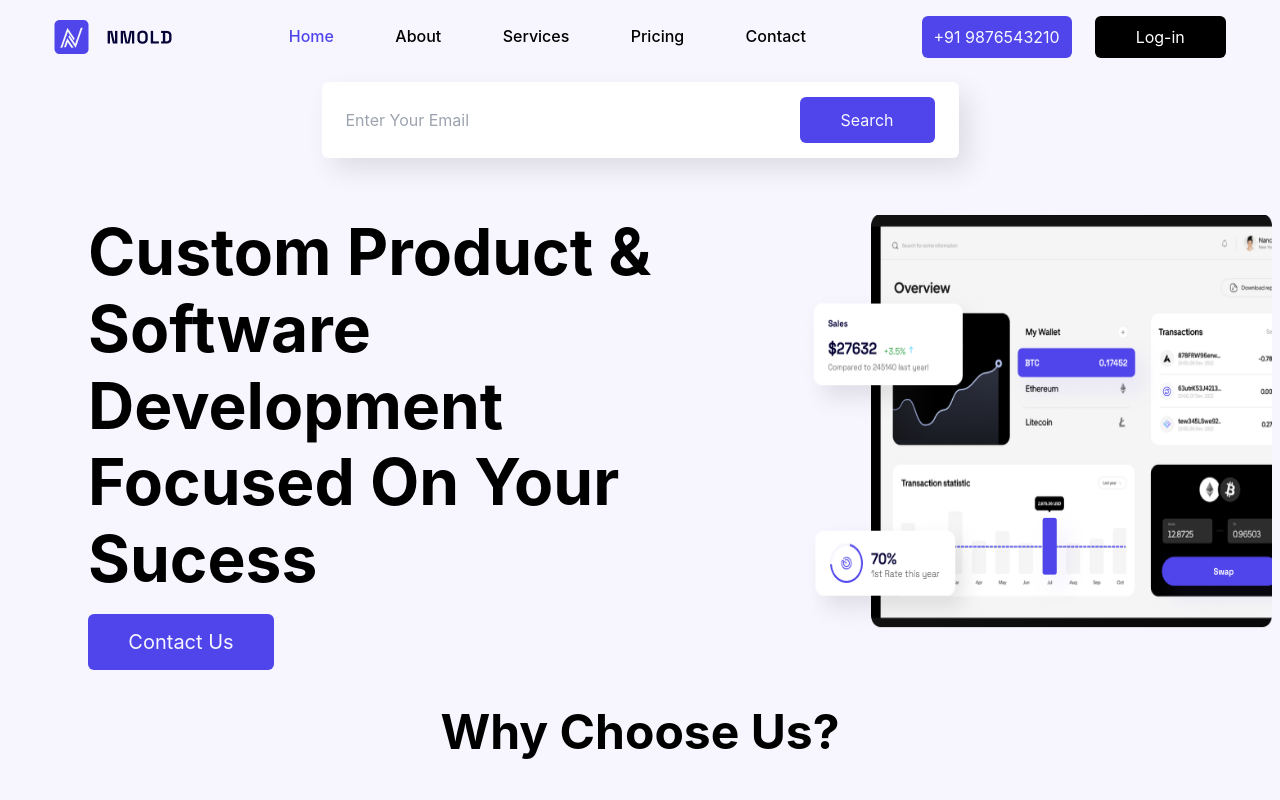
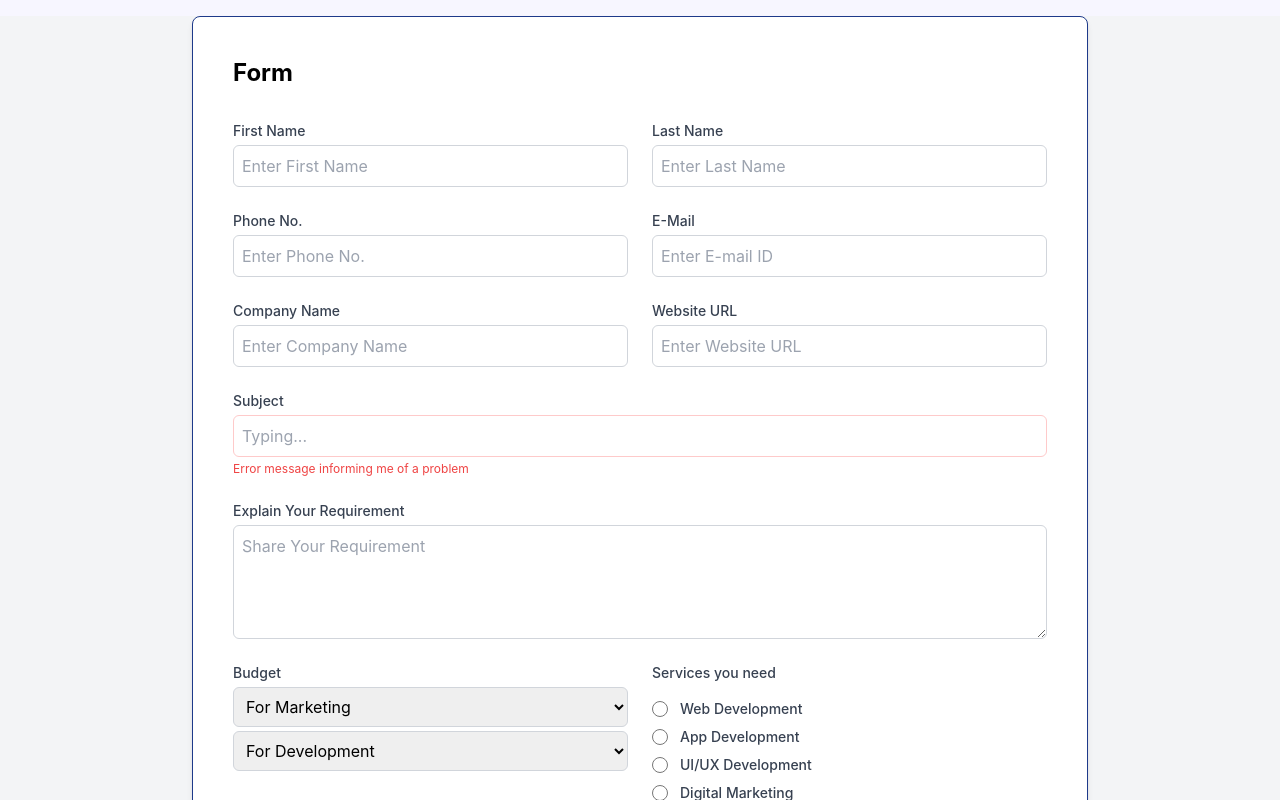
Before and after one commit to Sneha-641/NMOLD_Website, a React (Create React App) app: page / in a window 1280 px wide. Shown: the top 800 px of the page. Built offline with nearby package versions, Linux system fonts and the light colour scheme.

Commit message:
Pricing Form added

```diff
--- a/package.json
+++ b/package.json
@@ -9,7 +9,7 @@
     "ajv": "^8.16.0",
     "react": "^18.3.1",
     "react-dom": "^18.3.1",
-    "react-scripts": "5.0.1",
+    "react-scripts": "^5.0.1",
     "swiper": "^11.1.4",
     "web-vitals": "^2.1.4"
   },
--- a/src/App.js
+++ b/src/App.js
@@ -1,19 +1,20 @@
-import logo from './logo.svg';
+// import logo from './logo.svg';
 import './App.css';
-import Home from './pages/Home';
-import WhyChooseUs from './pages/WhyChooseUs';
-import Delivers from './pages/Delivers';
-import ClientReview from './pages/ClientReview';
-import Pricing from './pages/Pricing';
-import ContactUs from './pages/ContactUs';
-import BannerBottom from './pages/BannerBottom';
-import { Footer } from './pages/Footer';
-import CopyrightBanner from './pages/CopyrightBanner';
+// import Home from './pages/Home';
+// import WhyChooseUs from './pages/WhyChooseUs';
+// import Delivers from './pages/Delivers';
+// import ClientReview from './pages/ClientReview';
+// import Pricing from './pages/Pricing';
+// import ContactUs from './pages/ContactUs';
+// import BannerBottom from './pages/BannerBottom';
+// import { Footer } from './pages/Footer';
+// import CopyrightBanner from './pages/CopyrightBanner';
+import Form from './pages/Form';
 // https://www.figma.com/design/OWcieRQi0UaZrbx5sQM9jJ/NMOLD?node-id=0-1&t=Fz6quNMjalRuuomr-0
 function App() {
   return (
     <>
-      <Home />
+      {/* <Home />
       <WhyChooseUs />
       <Delivers/>
       <ClientReview />
@@ -21,7 +22,8 @@ function App() {
       <ContactUs />
       <BannerBottom />
       <Footer />
-      <CopyrightBanner />
+      <CopyrightBanner /> */}
+      <Form/>
     </>
   );
 }
--- /dev/null
+++ b/src/pages/Form.jsx
@@ -0,0 +1,92 @@
+import React from 'react';
+
+const Form = () => {
+  return (
+    <div className="flex items-center justify-center min-h-screen bg-gray-100 mt-4">
+      <div className="bg-white p-10 rounded-lg shadow-md w-full max-w-4xl border border-blue-900">
+        <h1 className="text-2xl font-bold mb-8 text-left">Form</h1>
+        <form className="space-y-6 ">
+          <div className="grid grid-cols-2 gap-6">
+            <div>
+              <label className="block text-sm font-medium text-gray-700 text-left">First Name</label>
+              <input type="text" className="mt-1 block w-full p-2 border border-gray-300 rounded-md" placeholder="Enter First Name" />
+            </div>
+            <div>
+              <label className="block text-sm font-medium text-gray-700 text-left">Last Name</label>
+              <input type="text" className="mt-1 block w-full p-2 border border-gray-300 rounded-md" placeholder="Enter Last Name" />
+            </div>
+            <div>
+              <label className="block text-sm font-medium text-gray-700 text-left">Phone No.</label>
+              <input type="text" className="mt-1 block w-full p-2 border border-gray-300 rounded-md" placeholder="Enter Phone No." />
+            </div>
+            <div>
+              <label className="block text-sm font-medium text-gray-700 text-left">E-Mail</label>
+              <input type="email" className="mt-1 block w-full p-2 border border-gray-300 rounded-md" placeholder="Enter E-mail ID" />
+            </div>
+            <div>
+              <label className="block text-sm font-medium text-gray-700 text-left">Company Name</label>
+              <input type="text" className="mt-1 block w-full p-2 border border-gray-300 rounded-md" placeholder="Enter Company Name" />
+            </div>
+            <div>
+              <label className="block text-sm font-medium text-gray-700 text-left">Website URL</label>
+              <input type="url" className="mt-1 block w-full p-2 border border-gray-300 rounded-md" placeholder="Enter Website URL" />
+            </div>
+          </div>
+          <div>
+            <label className="block text-sm font-medium text-gray-700 text-left">Subject</label>
+            <input type="text" className="mt-1 block w-full p-2 border border-red-200 rounded-md" placeholder="Typing..." />
+            <p className="text-red-500 text-xs mt-1">Error message informing me of a problem</p>
+          </div>
+          <div>
+            <label className="block text-sm font-medium text-gray-700 text-left">Explain Your Requirement</label>
+            <textarea className="mt-1 block w-full p-2 border border-gray-300 rounded-md" rows="4" placeholder="Share Your Requirement"></textarea>
+          </div>
+          <div className="grid grid-cols-2 gap-6">
+            <div>
+              <label className="block text-sm font-medium text-gray-700 text-left">Budget</label>
+              <select className="mt-1 block w-full p-2 border border-gray-300 rounded-md">
+                <option>For Marketing</option>
+                <option>100$-500$</option>
+                <option>500$-1000$</option>
+                <option>1000$-2000$</option>
+              </select>
+              <select className="mt-1 block w-full p-2 border border-gray-300 rounded-md">
+                <option>For Development</option>
+                <option>100$-500$</option>
+                <option>500$-1000$</option>
+                <option>1000$-2000$</option>
+              </select>
+            </div>
+            <div>
+              <label className="block text-sm font-medium text-gray-700 text-left">Services you need</label>
+              <div className="mt-4 space-y-2">
+                <div className="flex items-center">
+                  <input type="radio" name="service" className="h-4 w-4 text-blue-600 border-gray-300 focus:ring-blue-500" />
+                  <label className="ml-3 block text-sm font-medium text-gray-700">Web Development</label>
+                </div>
+                <div className="flex items-center">
+                  <input type="radio" name="service" className="h-4 w-4 text-blue-600 border-gray-300 focus:ring-blue-500" />
+                  <label className="ml-3 block text-sm font-medium text-gray-700">App Development</label>
+                </div>
+                <div className="flex items-center">
+                  <input type="radio" name="service" className="h-4 w-4 text-blue-600 border-gray-300 focus:ring-blue-500" />
+                  <label className="ml-3 block text-sm font-medium text-gray-700">UI/UX Development</label>
+                </div>
+                <div className="flex items-center">
+                  <input type="radio" name="service" className="h-4 w-4 text-blue-600 border-gray-300 focus:ring-blue-500" />
+                  <label className="ml-3 block text-sm font-medium text-gray-700">Digital Marketing</label>
+                </div>
+              </div>
+            </div>
+          </div>
+          <div className="flex justify-end space-x-4">
+            <button type="button" className="px-4 py-2 bg-gray-200 text-gray-700 rounded-md">Cancel</button>
+            <button type="submit" className="px-4 py-2 bg-blue-600 text-white rounded-md">Next</button>
+          </div>
+        </form>
+      </div>
+    </div>
+  );
+}
+
+export default Form;
```
Also changed, not shown: src/pages/Pricing.jsx (+5 -4 lines), 1 other file (tests, documents, lock files or other folders).
